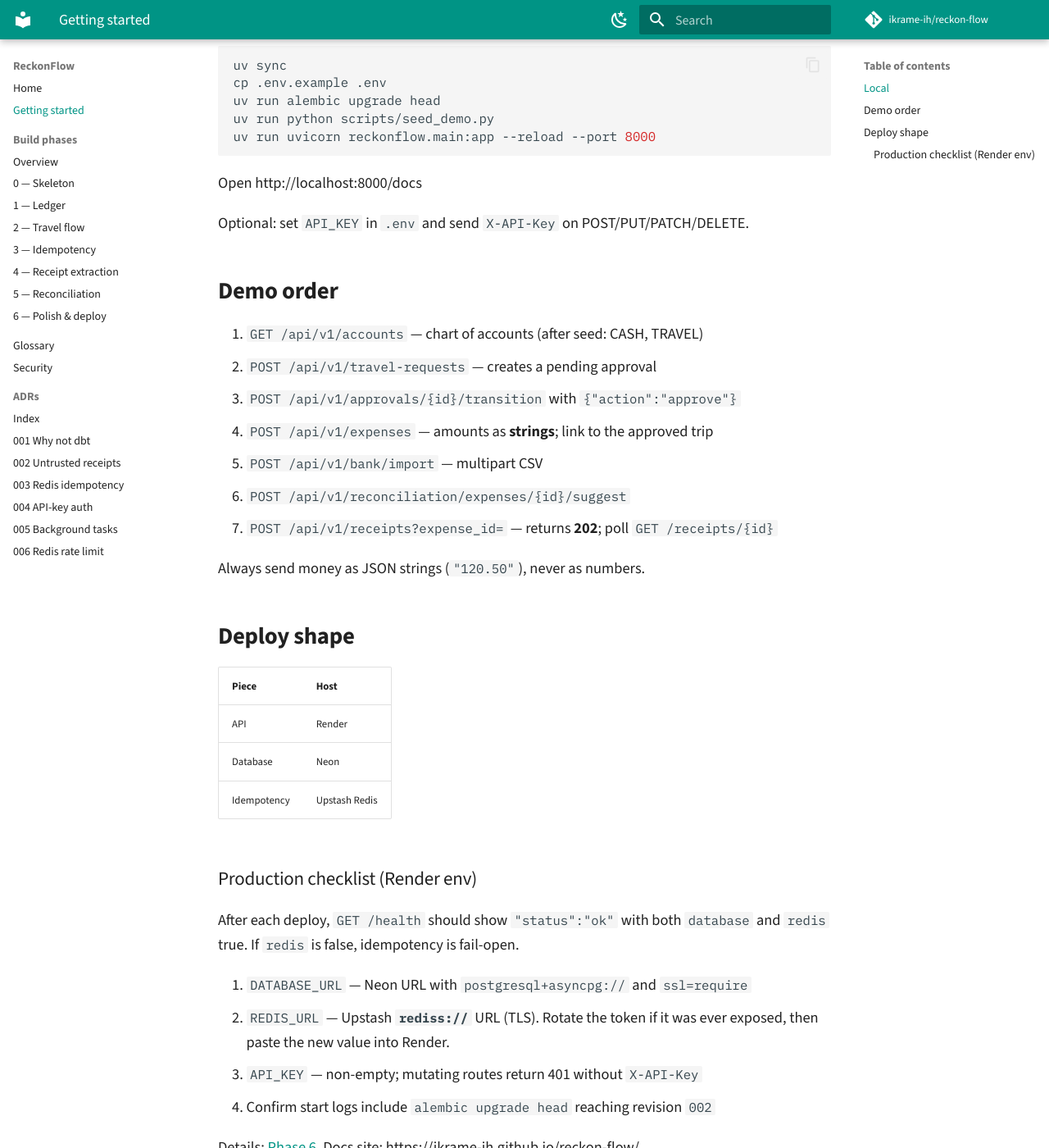
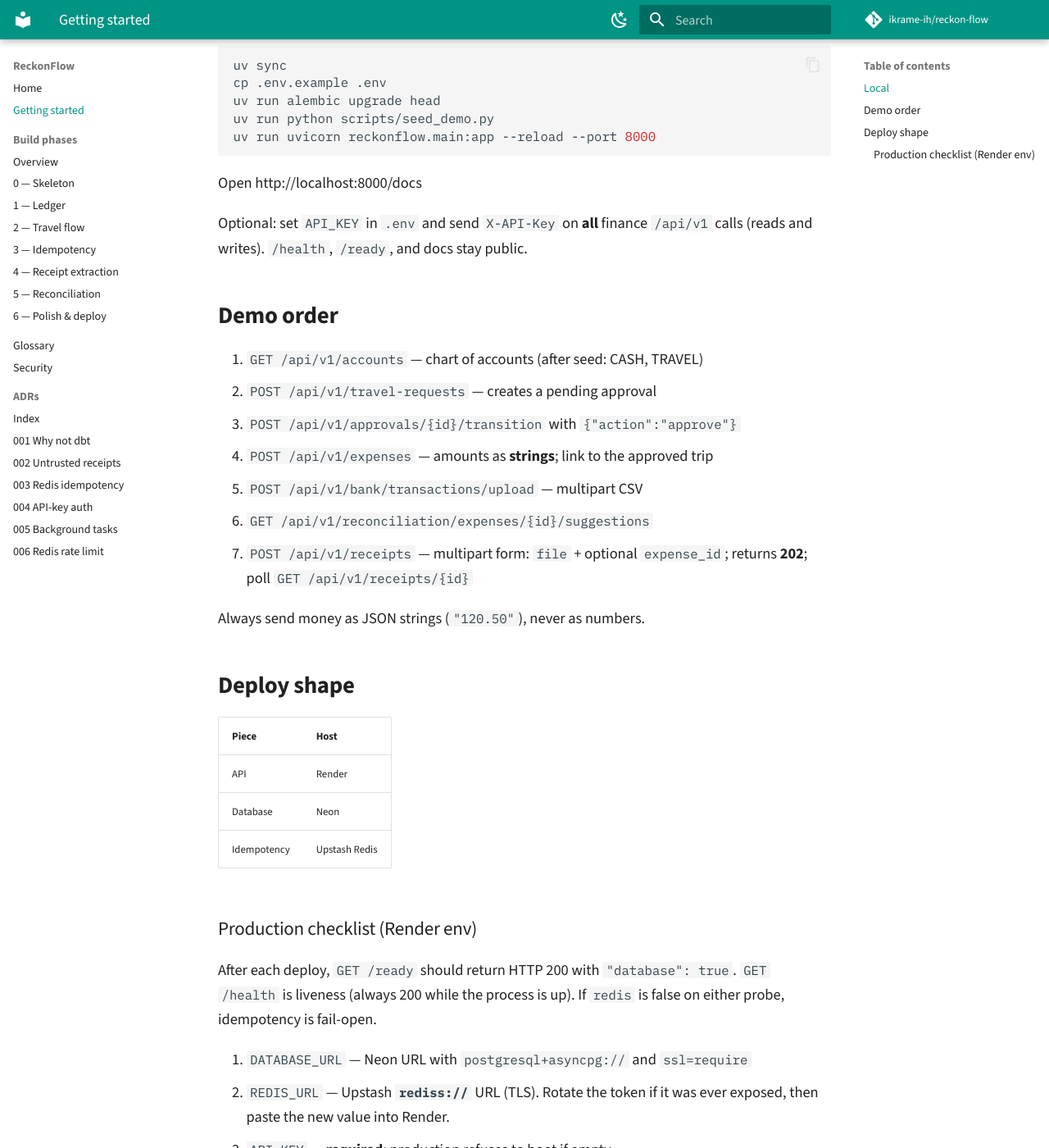
Before and after one commit to ikrame-ih/reckon-flow, an MkDocs documentation site: the page built from docs/getting-started.md, in a window 1280 px wide and 1400 px high, scrolled down 194 px. Shown: the whole window at 82% size. Built offline with MkDocs 1.6.1 and Material for MkDocs 9.7.7, drawn with Linux system fonts in a browser that asks for light colours; comment, search, counter and statistics services are not loaded; some of the changed text lies outside the part shown.

Commit message:
fix(seed): drop create_all; correct getting-started routes

```diff
--- a/docs/getting-started.md
+++ b/docs/getting-started.md
@@ -12,7 +12,8 @@ uv run uvicorn reckonflow.main:app --reload --port 8000
 
 Open http://localhost:8000/docs
 
-Optional: set `API_KEY` in `.env` and send `X-API-Key` on POST/PUT/PATCH/DELETE.
+Optional: set `API_KEY` in `.env` and send `X-API-Key` on **all** finance
+`/api/v1` calls (reads and writes). `/health`, `/ready`, and docs stay public.
 
 ## Demo order
 
@@ -20,9 +21,10 @@ Optional: set `API_KEY` in `.env` and send `X-API-Key` on POST/PUT/PATCH/DELETE.
 2. `POST /api/v1/travel-requests` — creates a pending approval
 3. `POST /api/v1/approvals/{id}/transition` with `{"action":"approve"}`
 4. `POST /api/v1/expenses` — amounts as **strings**; link to the approved trip
-5. `POST /api/v1/bank/import` — multipart CSV
-6. `POST /api/v1/reconciliation/expenses/{id}/suggest`
-7. `POST /api/v1/receipts?expense_id=` — returns **202**; poll `GET /receipts/{id}`
+5. `POST /api/v1/bank/transactions/upload` — multipart CSV
+6. `GET /api/v1/reconciliation/expenses/{id}/suggestions`
+7. `POST /api/v1/receipts` — multipart form: `file` + optional `expense_id`;
+   returns **202**; poll `GET /api/v1/receipts/{id}`
 
 Always send money as JSON strings (`"120.50"`), never as numbers.
 
@@ -36,13 +38,14 @@ Always send money as JSON strings (`"120.50"`), never as numbers.
 
 ### Production checklist (Render env)
 
-After each deploy, `GET /health` should show `"status":"ok"` with both
-`database` and `redis` true. If `redis` is false, idempotency is fail-open.
+After each deploy, `GET /ready` should return HTTP 200 with `"database": true`.
+`GET /health` is liveness (always 200 while the process is up). If `redis` is
+false on either probe, idempotency is fail-open.
 
 1. `DATABASE_URL` — Neon URL with `postgresql+asyncpg://` and `ssl=require`
 2. `REDIS_URL` — Upstash **`rediss://`** URL (TLS). Rotate the token if it
    was ever exposed, then paste the new value into Render.
-3. `API_KEY` — non-empty; mutating routes return 401 without `X-API-Key`
-4. Confirm start logs include `alembic upgrade head` reaching revision `002`
+3. `API_KEY` — **required**; production refuses to boot if empty
+4. Confirm start logs include `alembic upgrade head` reaching revision `004`
 
 Details: [Phase 6](phases/06-polish.md). Docs site: https://ikrame-ih.github.io/reckon-flow/
```
Also changed, not shown: 1 other file.
